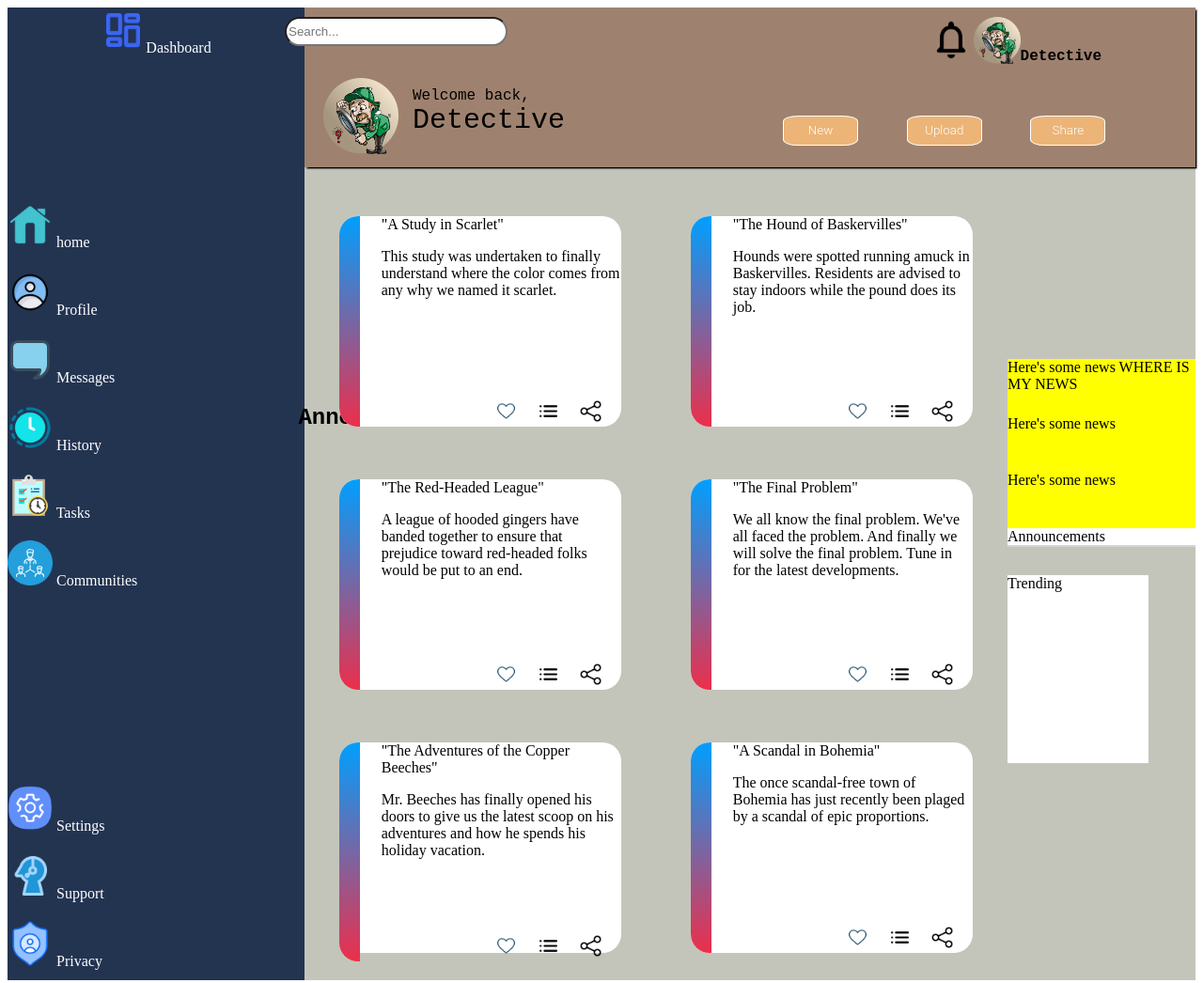
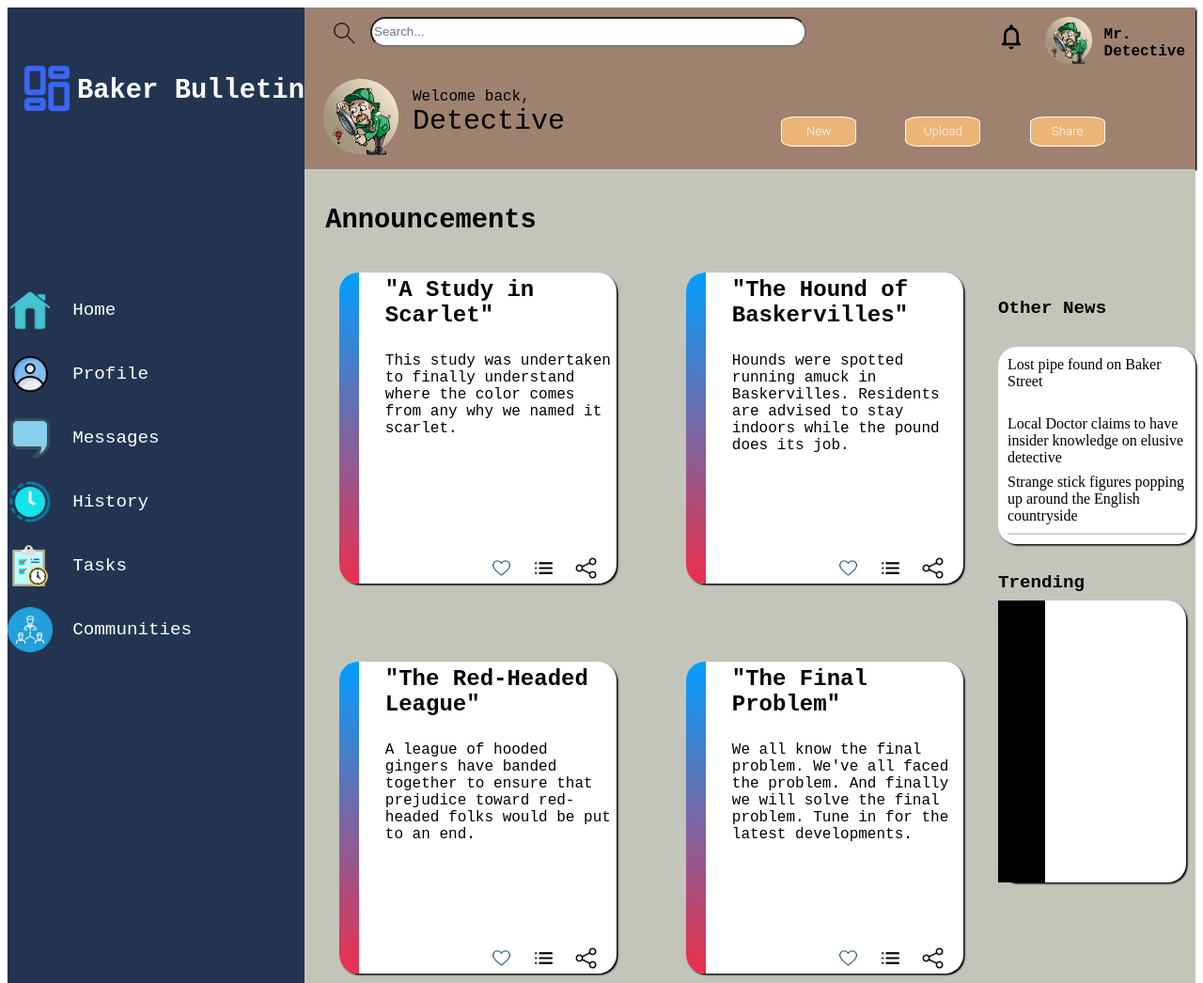
Before and after one commit to cbald120/dashboard, a plain HTML site: page index.html in a window 1280 px wide. Shown: the top 1046 px of the page at 94% size. Drawn offline with Linux system fonts and the light colour scheme.

Commit message:
Tweaked more positioning.Added noti bell hover. Does not resize well.

```diff
--- a/index.html
+++ b/index.html
@@ -79,14 +79,30 @@
         </div>
 
         <div class="socials">
-            <div class="ann">Announcements
-                <div class="news">Here's some news WHERE IS MY NEWS</div>
+            <div class="head">Other News</div>
+            <div class="ann">
+                <div class="news">Lost pipe found on Baker Street</div>
                 <div class="Announcement-border"></div>
-                <div class="news1">Here's some news</div>
+                <div class="news1">Local Doctor claims to have insider knowledge on elusive detective</div>
                 <div class="Announcement-border"></div>
-                <div class="news2">Here's some news</div>
+                <div class="news2">Strange stick figures popping up around the English countryside</div>
             </div>
-            <div class="trend">Trending</div>
+
+            <div class="Trending">Trending</div>
+            <div class="trend">
+                <div class="watson">
+
+                </div>
+                <div class="baker">
+
+                </div>
+                <div class="lestrade">
+
+                </div>
+                <div class="pup">
+
+                </div>
+            </div>
 
         </div>
     </div>
@@ -94,22 +110,32 @@
 
     <div class="sidebar">
         <div class="wrap1">
-        <a href="./index.html" class="dash"><img src=./images/dashboard.png class="house">Dashboard</a>
+           <a href="./index.html" id="dash"><img src=./images/dashboard.png  class="dish"></a>
+        <a href="./index.html" class="dash">Baker Bulletin</a>
         </div>
 
         <div class="wrap">
-        <a href="./index.html" class="home"><img src=./images/home.png class="house"> home</a>
-        <a href="./pages/allpurpose.html" class="menu"><img src=./images/profile.png class="house"> Profile</a>
-        <a href="./pages/allpurpose.html" class="menu"><img src=./images/messages.png class="house"> Messages</a>
-        <a href="./pages/allpurpose.html" class="menu"><img src=./images/history.png class="house"> History</a>
-        <a href="./pages/allpurpose.html" class="menu"><img src=./images/tasks.png class="house"> Tasks</a>
-        <a href="./pages/allpurpose.html" class="menu"><img src=./images/communities.png class="house"> Communities</a>
+          <a href="./index.html" class="house"><img src=./images/home.png class="house"></a>
+        <a href="./index.html" id="home1" class="menu">Home</a>
+        <a href="./pages/allpurpose.html" class="house"> <img src=./images/profile.png class="house"></a>
+        <a href="./pages/allpurpose.html" class="menu">Profile</a>
+        <a href="./pages/allpurpose.html" class="house"> <img src=./images/messages.png class="house"> </a>
+        <a href="./pages/allpurpose.html" class="menu">Messages</a>
+        <a href="./pages/allpurpose.html" class="house"><img src=./images/history.png class="house"></a>
+        <a href="./pages/allpurpose.html" class="menu">History</a>
+        <a href="./pages/allpurpose.html" class="house"><img src=./images/tasks.png class="house"></a>
+        <a href="./pages/allpurpose.html" class="menu"> Tasks</a>
+        <a href="./pages/allpurpose.html" class="house"><img src=./images/communities.png class="house"></a>
+        <a href="./pages/allpurpose.html" class="menu"> Communities</a>
         </div>
 
         <div class="wrap2">
-        <a href="./pages/allpurpose.html" class="set"><img src=./images/settings.png class="house"> Settings</a>
-        <a href="./pages/allpurpose.html" class="set"><img src=./images/support.png class="house"> Support</a>
-        <a href="./pages/allpurpose.html" class="set"><img src=./images/privacy.png class="house"> Privacy</a>
+            <img src=./images/settings.png class="house"></a>
+        <a href="./pages/allpurpose.html" class="set"> Settings</a>
+        <a href="./pages/allpurpose.html" class="house"><img src=./images/support.png class="house"> </a>
+        <a href="./pages/allpurpose.html" class="set">Support</a>
+        <a href="./pages/allpurpose.html" class="house"><img src=./images/privacy.png class="house"></a>
+        <a href="./pages/allpurpose.html" class="set"> Privacy</a>
         </div>
     </div>
         <div class="search">
@@ -120,9 +146,10 @@
 
 
             <div class="profile">
-                <img src="./images/notification.png" class="house">
+                <img src="./images/notification.png" id="noti" >
+                <div class="alert">No Notifications</div>
                 <a href="./pages/allpurpose.html" class="menu"> <img src="./images/detective.png" class="small"> </a>
-                <a href="./pages/allpurpose.html" class="persona">Detective</a>
+                <a href="./pages/allpurpose.html" class="persona">Mr. Detective</a>
             </div>
 
             <div class="bigprofile">
--- a/style/style.css
+++ b/style/style.css
@@ -13,20 +13,22 @@
     grid-row-start: 2;
     display: grid;
     grid-template-columns: repeat(2, 2fr) repeat(1, 1fr);
-    grid-template-rows: repeat(3, 1fr);
-    justify-items: center;
+    grid-template-rows: repeat(1, 1fr) repeat(3, 6fr);
+   justify-items: center; /*this is centering the announcents stuff too*/
     align-items: center;
-
+    position: relative;
 }
 
 .Ann {
+    grid-column-start: 1;
+    grid-row-start: 1;
    position: relative;
-   bottom: 585px;
-   right: 100px;
     font-family: 'Courier New', Courier, monospace;
     color: black;
-    font-size: 1.5em;
+    font-size: 1.8em;
     font-weight: 800;
+    top: 20px;
+    right: 50px
 
 }
 
@@ -37,7 +39,7 @@
         grid-template-rows: repeat(1, 3fr) repeat(1, 1fr);
         gap: 2rem 1rem;
         position: relative;
-        top: 25px;
+        box-shadow: .1em .1em .1em black;
       }
 
 
@@ -48,7 +50,7 @@
 
 .sq1 {
     grid-column-start: 1;
-    grid-row-start: 1;
+    grid-row-start: 2;
     background-color: white;
     width: 80%;
     height: 80%;
@@ -87,7 +89,7 @@
 
 .sq2 {
     grid-column-start: 2;
-    grid-row-start: 1;
+    grid-row-start: 2;
     background-color: white;
     width: 80%;
     height: 80%;
@@ -95,7 +97,7 @@
 
 .sq3 {
     grid-column-start: 1;
-    grid-row-start: 2;
+    grid-row-start: 3;
     background-color: white;
     width: 80%;
     height: 80%;
@@ -103,7 +105,7 @@
 
 .sq4 {
     grid-column-start: 2;
-    grid-row-start: 2;
+    grid-row-start: 3;
     background-color: white;
     width: 80%;
     height: 80%;
@@ -111,7 +113,7 @@
 
 .sq5 {
     grid-column-start: 1;
-    grid-row-start: 3;
+    grid-row-start: 4;
     background-color: white;
     width: 80%;
     height: 80%;
@@ -119,7 +121,7 @@
 
 .sq6 {
     grid-column-start: 2;
-    grid-row-start: 3;
+    grid-row-start: 4;
     background-color: white;
     width: 80%;
     height: 80%;
@@ -127,28 +129,106 @@
 
 .socials {
     position: relative;
+    top: -50px;
     grid-column-start: 3;
-    grid-row-start: 1;
+    grid-row-start: 2;
     grid-row-end: 4;
    display: grid;
    grid-template-columns: repeat(1, 1fr);
-   grid-template-rows: repeat(2, 1fr);
-   gap: 30px
+   grid-template-rows: repeat(1, 1fr);
+   gap: 30px;
+}
+
+header {
+    padding: 5px;
+    font-size: 1.5rem;
+    font-weight: 700;
+    font-family: 'Courier New', Courier, monospace;
+}
+
+p {
+    padding: 5px;
+    font-family: 'Courier New', Courier, monospace;
+
 }
 
 /*current problem with this setup is that these boxes will not adjust with the screen size unlesss I adjust the overall gridlayout...I think ...someone else made it adapt to a mobile screen once it got too big for its briches*/
+.head {
+    grid-column-start: 1;
+    grid-row-start: 1;
+   position: relative;
+    color: black;
+    font-size: 1.2em;
+    font-weight: 800;
+    font-family: 'Courier New', Courier, monospace;
+    font-weight: 800;
+}
+
 .ann {
     grid-column-start: 1;
-    grid-row-start: 1;
-    width: 200px;
-    height: 200px; /*if set to percentages itll fit whatever is inside and stop. Maybe create the content that will go inside to prop it up? */
+    grid-row-start: 2;
+    width: 190px;
+    height: 190px;
     background-color: white;
     display: grid;
     grid-template-rows: repeat(3, 1fr);
+    box-shadow: .1em .1em .1em black;
+    border-radius: 20px;
+    padding: 10px
+}
+
+.Trending {
+    grid-column-start: 1;
+    grid-row-start: 3;
+    position: relative;
+    color: black;
+    font-size: 1.2em;
+    font-weight: 800;
+    font-family: 'Courier New', Courier, monospace;
+    font-weight: 800;
+
 }
 
 .trend {
+    grid-column-start: 1;
+    grid-row-start: 3;
+    box-shadow: .1em .1em .1em black;
+    border-radius: 20px;
+    position: relative;
+    top: 30px
+}
+
+.trend{
+    grid-row-start: 3;
+    grid-row-end: 5;
+    width: 200px;
+    height: 300px;
+    background-color: white;
+    display: grid;
+    grid-template-columns: repeat(1, 1fr) repeat(1, 3fr);
+    grid-template-rows: repeat(4, 1fr);
+}
+
+.watson {
+    grid-row-start: 1;
+background-color: black;
+}
+
+.baker {
     grid-row-start: 2;
+    background-color: black;
+
+}
+
+.lestrade {
+    grid-row-start: 3;
+    background-color: black;
+
+}
+
+.pup {
+    grid-row-start: 4;
+    background-color: black;
 }
 
  .Announcement-border {
@@ -158,30 +238,27 @@
   }
 
 .news {
+    position: inherit;
     grid-row-start: 1;
     color: black;
-    background-color: yellow;
+    border-radius: 20px;
 }
 
 .news1 {
     grid-row-start: 2;
     color: black;
-    background-color: yellow;
+    border-radius: 20px;
 }
 
 .news2 {
     grid-row-start: 3;
     color: black;
-    background-color: yellow;
+
+    border-radius: 20px;
 }
 
-.trend{
-    width: 150px;
-    height: 200px;
-    background-color: white;
-    display: flex;
-}
 
+/*sidebar stuff*/
 .sidebar {
     background-color: #233451;
     grid-column-start: 1;
@@ -189,6 +266,8 @@
     grid-row-end: 6;
     display: grid;
     grid-template-rows: repeat(1, 1fr) repeat(1, 3fr) repeat(1, 1fr);
+   box-shadow:  .2em .2em .2em black;
+   align-items: center;
 }
 
 .wrap1 {
@@ -197,13 +276,29 @@
     color: white;
     grid-row-start: 1;
     display: flex;
-    flex-direction: column;
+    flex-direction: row;
     align-items: center;
+    font-family: 'Courier New', Courier, monospace;
+   position: relative;
+   top: -60px;
+   left: 10px
 }
+
+#dash {
+    width: 4em;
+}
+
+.dish {
+    width: 4em
+}
+
 .dash {
     appearance: none;
     text-decoration: none;
     color: white;
+    font-size: 1.8rem;
+    font-weight: 800;
+    font-family: 'Courier New', Courier, monospace;
 }
 
 .home {
@@ -222,18 +317,26 @@
     appearance: none;
     text-decoration: none;
     grid-row-start: 2;
-    display: flex;
-    flex-direction: column;
-
+    font-family: 'Courier New', Courier, monospace;
     gap: 20px;
     text-align: left;
+    display: grid;
+    grid-template-columns: repeat(1, 1fr) repeat(1, 5fr);
+    grid-template-rows: repeat(6, 1fr);
+    position: relative;
+    top: -250px;
+    align-items: center;
+}
+
+#home1 {
+    font-size: 1.2rem;
 }
 
 .menu {
     appearance: none;
     text-decoration: none;
     color: white;
-
+    font-size: 1.2rem;
    text-align: left;
 }
 
@@ -245,7 +348,13 @@
     display: flex;
     flex-direction: column;
     gap: 20px;
-
+    font-family: 'Courier New', Courier, monospace;
+    display: grid;
+    grid-template-columns: repeat(1, 1fr) repeat(1, 5fr);
+    grid-template-rows: repeat(3, 1fr);
+    position: relative;
+    top: -100px;
+    align-items: center;
 }
 
 .set {
@@ -253,6 +362,7 @@
     text-decoration: none;
     color: white;
     text-align: left;
+    font-size: 1.2rem;
 
 }
 
@@ -267,15 +377,19 @@
 }
 
 .bar {
+    grid-column-start: 1;
+    grid-row-start: 1;
 border-radius: 20px;
 height: 30%;
 width: 90%;
 position: relative;
-left: -530px;
+left: 70px;
 top: 10px
 }
 
 .mag {
+    grid-column-start: 1;
+    grid-row-start: 1;
     height: 35px;
     position: relative;
     left: 25px;
@@ -286,19 +400,52 @@ top: 10px
     grid-column-start: 3;
     grid-row-start: 1;
     position: relative;
-    right: 100px;
     font-family: 'Courier New', Courier, monospace;
     font-weight: 700;
+    right: 35px;
     top: 10px;
-    display: flex;
+    display: grid;
+    grid-template-columns: repeat(3, minmax(30px, .5fr));
 }
 
 .persona {
     text-decoration: none;
     color: black;
     display: flex;
+    min-width: 20px;
+    max-width: 1fr;
+    position: relative;
+    top: 10px
+   }
+
+#noti {
+    width: 2em;
+    height: auto;
+    position: relative;
+    top: 5px;
+    right: -10px;
+}
+
+.alert {
+    display: none;
+    height: 200px;
+    position: fixed;
+    z-index: 10;
+}
+
+#noti:hover + .alert {
+    display: block;
+    background-color: #394d65;
+    border-radius: 10px;
+    position: fixed;
+    z-index: 10;
+    top: 50px;
+    display: flex;
     align-items: center;
-   }
+    border: solid .5em;
+    border-color: #233451;
+    padding: 10px
+}
 
 .bigprofile {
     grid-column-start: 1;
```
